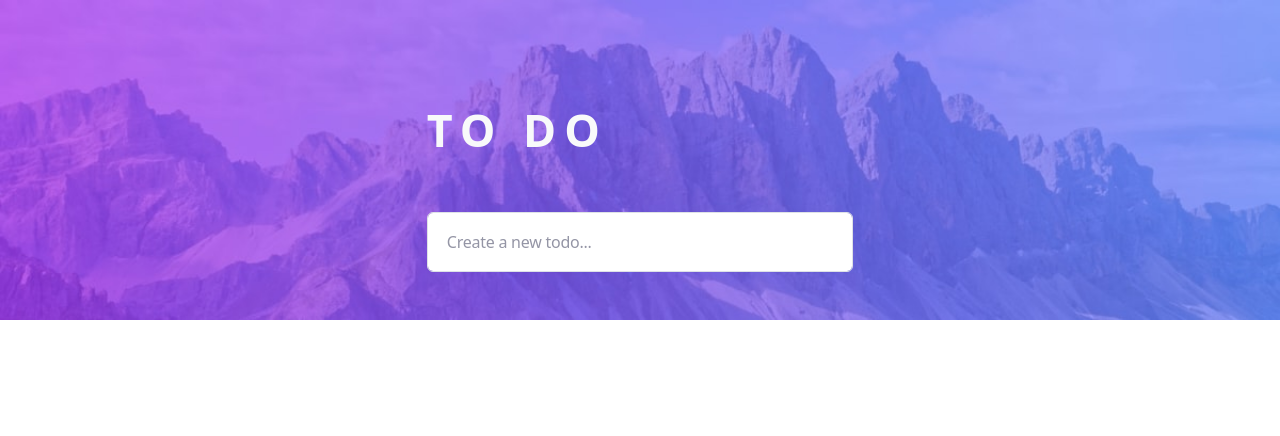
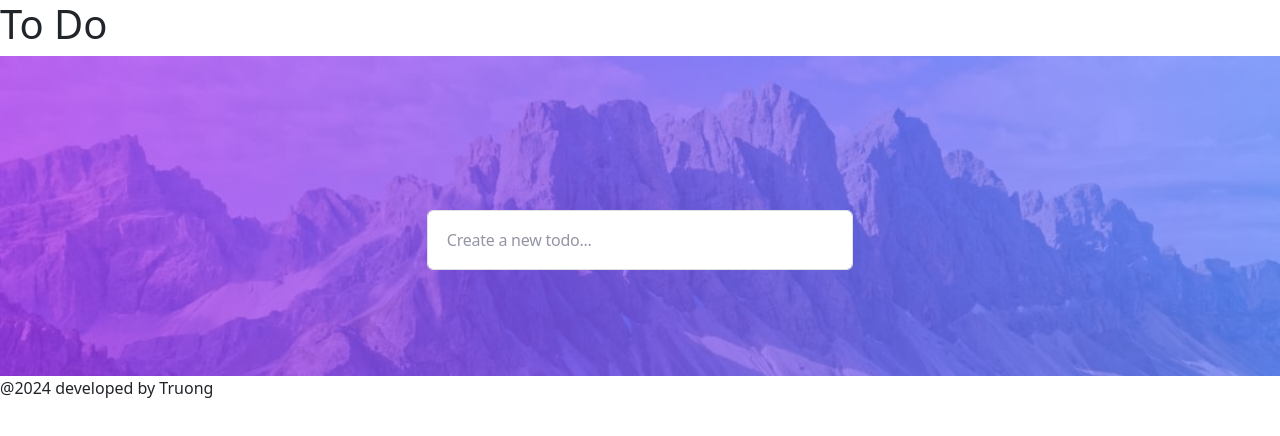
Before and after one commit to tin0312/to-do-app, a React (Vite) app: page / in a window 1280 px wide. Shown: the top 436 px of the page. Built offline with nearby package versions, Linux system fonts and the light colour scheme.

Commit message:
Break down the app into manageble components

```diff
--- a/index.html
+++ b/index.html
@@ -10,7 +10,7 @@
   <link rel="preconnect" href="https://fonts.gstatic.com" crossorigin>
   <link href="https://fonts.googleapis.com/css2?family=Josefin+Sans:ital,wght@0,100..700;1,100..700&display=swap"
     rel="stylesheet">
-  <title>To-Do-App</title>
+  <title>Shouldo</title>
 </head>
 
 <body>
--- a/package.json
+++ b/package.json
@@ -13,6 +13,7 @@
   },
   "dependencies": {
     "bootstrap": "^5.3.3",
+    "nanoid": "^5.0.6",
     "react": "^18.2.0",
     "react-bootstrap": "^2.10.1",
     "react-dom": "^18.2.0"
--- a/src/App.tsx
+++ b/src/App.tsx
@@ -1,9 +1,51 @@
-import ToDoList from './components/ToDoList';
+import './index.css';
+import { nanoid } from 'nanoid';
+import React, { useState } from 'react';
+import Header from './components/Header';
+import Footer from './components/Footer';
+import ToDoForm from './components/ToDoForm';
+import ToDoList from './components/ToDoForm';
 
 function App() {
+  const exampleTasks = [
+    {
+      id: nanoid(),
+      content: "Jog around the park 3x",
+      completed: true
+    },
+    {
+      id: nanoid(),
+      content: "10 minutes meditation",
+      completed: false
+    },
+    {
+      id: nanoid(),
+      content: "Read for 1 hour",
+      completed: false
+    },
+    {
+      id: nanoid(),
+      content: "Pick up groceries",
+      completed: false
+    },
+    {
+      id: nanoid(),
+      content: "Complete Todo App on Frontend Mentor",
+      completed: false
+    }
+  ]
+  const [tasks, setTasks] = useState(exampleTasks)
   return (
     <div>
-      <ToDoList />
+      <header>
+        <Header />
+      </header>
+      <main>
+        <ToDoForm tasks= {tasks} setTasks = {setTasks}/>
+      </main>
+      <footer>
+        <Footer />
+      </footer>
     </div>
   );
 }
--- /dev/null
+++ b/src/components/FilterTask.jsx
@@ -0,0 +1,11 @@
+import React from "react";
+
+export default function FilterTask(){
+    return (
+        <div className="filter-tasks">
+            <button className="btn btn-primary">All</button>
+            <button className="btn btn-primary">Active</button>
+            <button className="btn btn-primary">Completed</button>
+        </div>
+    )
+}
--- /dev/null
+++ b/src/components/Footer.jsx
@@ -0,0 +1,9 @@
+import React from 'react';
+
+export default function Footer(){
+    return (
+        <div>
+            <p>@2024 developed by Truong</p>
+        </div>
+    )
+}
--- /dev/null
+++ b/src/components/Header.jsx
@@ -0,0 +1,8 @@
+import React from 'react';
+export default function Header() {
+  return (
+    <div>
+      <h1>To Do</h1>
+    </div>
+  );
+}
--- /dev/null
+++ b/src/components/ToDoForm.tsx
@@ -0,0 +1,61 @@
+import { useState } from 'react';
+import { nanoid } from 'nanoid';
+import ToDoTask from "./ToDoTask"
+import FilterTask from "./FilterTask"
+import Container from 'react-bootstrap/Container';
+import Row from 'react-bootstrap/Row';
+import Col from 'react-bootstrap/Col';
+import Form from 'react-bootstrap/Form';
+
+interface Task{
+  id: string,
+  content: string,
+  completed: boolean
+}
+
+interface ToDoListProps {
+  tasks: Task[],
+  setTasks: React.Dispatch<React.SetStateAction<Task[]>>
+}
+
+export default function ToDoList({tasks, setTasks} : ToDoListProps) {
+  const [taskInput, setTaskInput] = useState("");
+
+  function handleChange(e: React.KeyboardEvent<HTMLInputElement>) {
+    setTaskInput(e.currentTarget.value);
+  }
+  function createTask(e: React.KeyboardEvent<HTMLInputElement>) {
+    if (e.key === 'Enter') {
+      e.preventDefault();
+      if (taskInput) {
+        const newTask = {
+          id: nanoid(),
+          content: taskInput,
+          completed: false
+        };
+        setTasks([...tasks, newTask]);
+        setTaskInput("");
+      }
+    }
+  }
+
+  return (
+    <Container fluid>
+      <Row className=" d-flex position-relative justify-content-center align-items-center input-form pt-5">
+        <Col md={4} className="d-flex form-column p-0 flex-column align-items-center">
+          <Form className="w-100 p-0">
+            <Form.Group>
+              {/* <Form.Label className="todo-label text-light fw-bolder mb-5">TO DO</Form.Label> */}
+              <Form.Control
+                type="text"
+                onChange={handleChange}
+                onKeyDown={createTask}
+                placeholder="Create a new todo..."
+              />
+            </Form.Group>
+          </Form>
+        </Col>
+      </Row>
+    </Container>
+  );
+}
--- a/src/components/ToDoList.tsx
+++ /dev/null
@@ -1,44 +0,0 @@
-import { useState } from 'react';
-import ToDoItem from './ToDoItem';
-import Container from 'react-bootstrap/Container';
-import Row from 'react-bootstrap/Row';
-import Col from 'react-bootstrap/Col';
-import Form from 'react-bootstrap/Form';
-
-export default function ToDoList() {
-  const [tasks, setTasks] = useState<string[]>([]);
-
-  function saveTask(e: React.KeyboardEvent<HTMLInputElement>) {
-    if (e.key === 'Enter') {
-      e.preventDefault();
-      const newTask = e.currentTarget.value;
-      if (newTask !== '') {
-        setTasks((prevTasks) => [...prevTasks, newTask]);
-        e.currentTarget.value = '';
-      }
-    }
-  }
-  const taskList = tasks.map((task, index) => <ToDoItem key={index} task={task} />);
-  return (
-    <Container fluid>
-      <Row className=" d-flex position-relative justify-content-center align-items-center input-form pt-5">
-        <Col md={4} className="d-flex form-column p-0 flex-column align-items-center">
-          <Form className="w-100 p-0">
-            <Form.Group>
-              <Form.Label className="todo-label text-light fw-bolder mb-5">TO DO</Form.Label>
-              <Form.Control type="text" onKeyDown={saveTask} placeholder="Create a new todo..." />
-            </Form.Group>
-          </Form>
-        </Col>
-        {/* This row position relativeky to the the input fornm row */}
-        {tasks .length > 0 && (
-          <Row>
-            <Col md={4} className="task-list position-absolute top-100 start-50 translate-middle">
-              <ul>{taskList}</ul>
-            </Col>
-          </Row>
-        )}
-      </Row>
-    </Container>
-  );
-}
--- a/src/components/ToDoItem.tsx
+++ b/src/components/ToDoTask.tsx
@@ -5,7 +5,7 @@ interface ToDoItemProps {
   task: string;
 }
 
-const ToDoItem: React.FC<ToDoItemProps> = ({ task }) => {
+export default function ToDoTask: React.FC<ToDoItemProps> ({ task }) => {
   const [checked, setChecked] = useState(false);
 
   const toggleCheck = () => {
--- a/src/main.tsx
+++ b/src/main.tsx
@@ -1,7 +1,6 @@
 import React from 'react';
 import ReactDOM from 'react-dom/client';
 import App from './App.tsx';
-import './index.css';
 import '../node_modules/bootstrap/dist/css/bootstrap.min.css';
 
 ReactDOM.createRoot(document.getElementById('root')!).render(
```
Also changed, not shown: src/components/ToDoList.jsx (added, +12 -0 lines), 1 other file (tests, documents, lock files or other folders).
